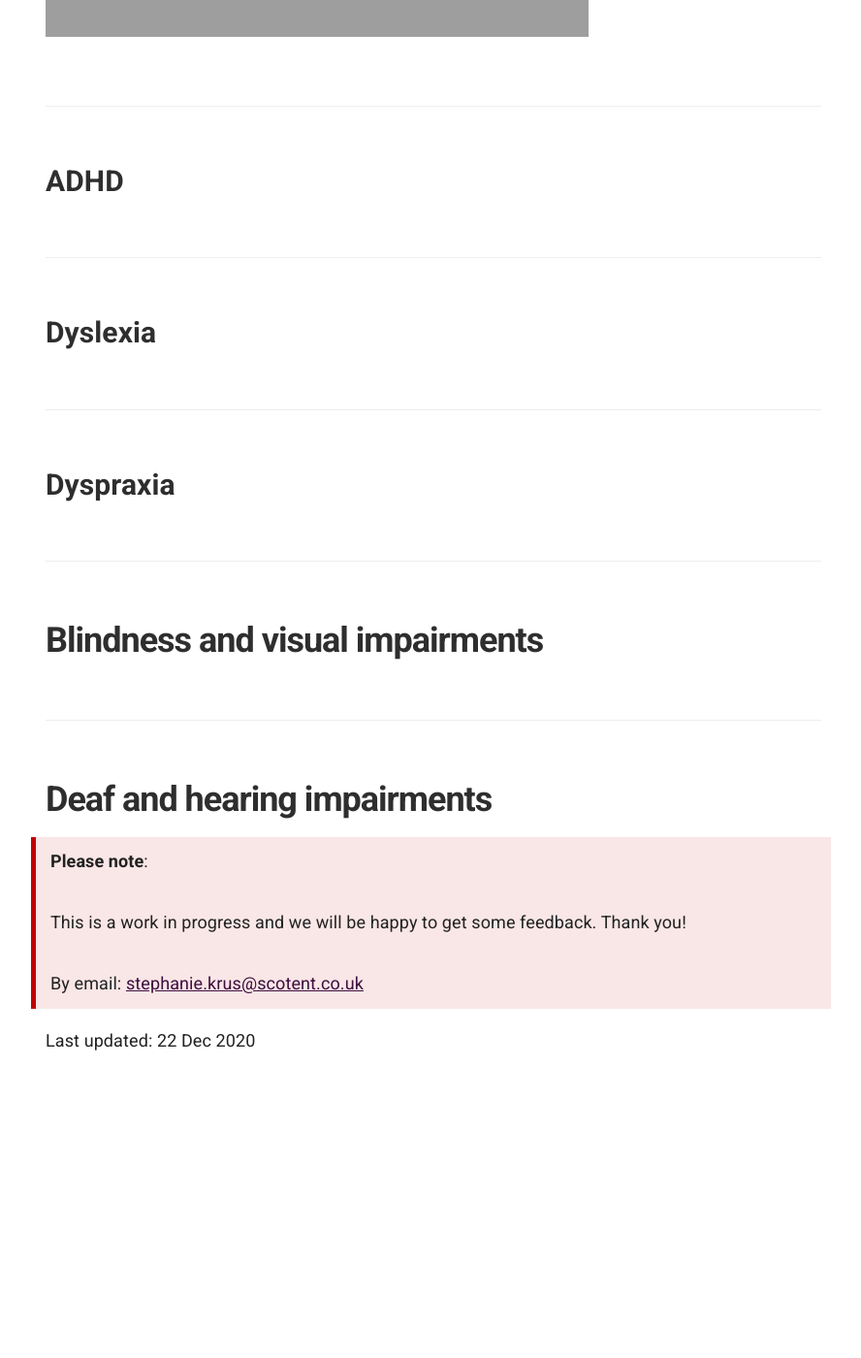
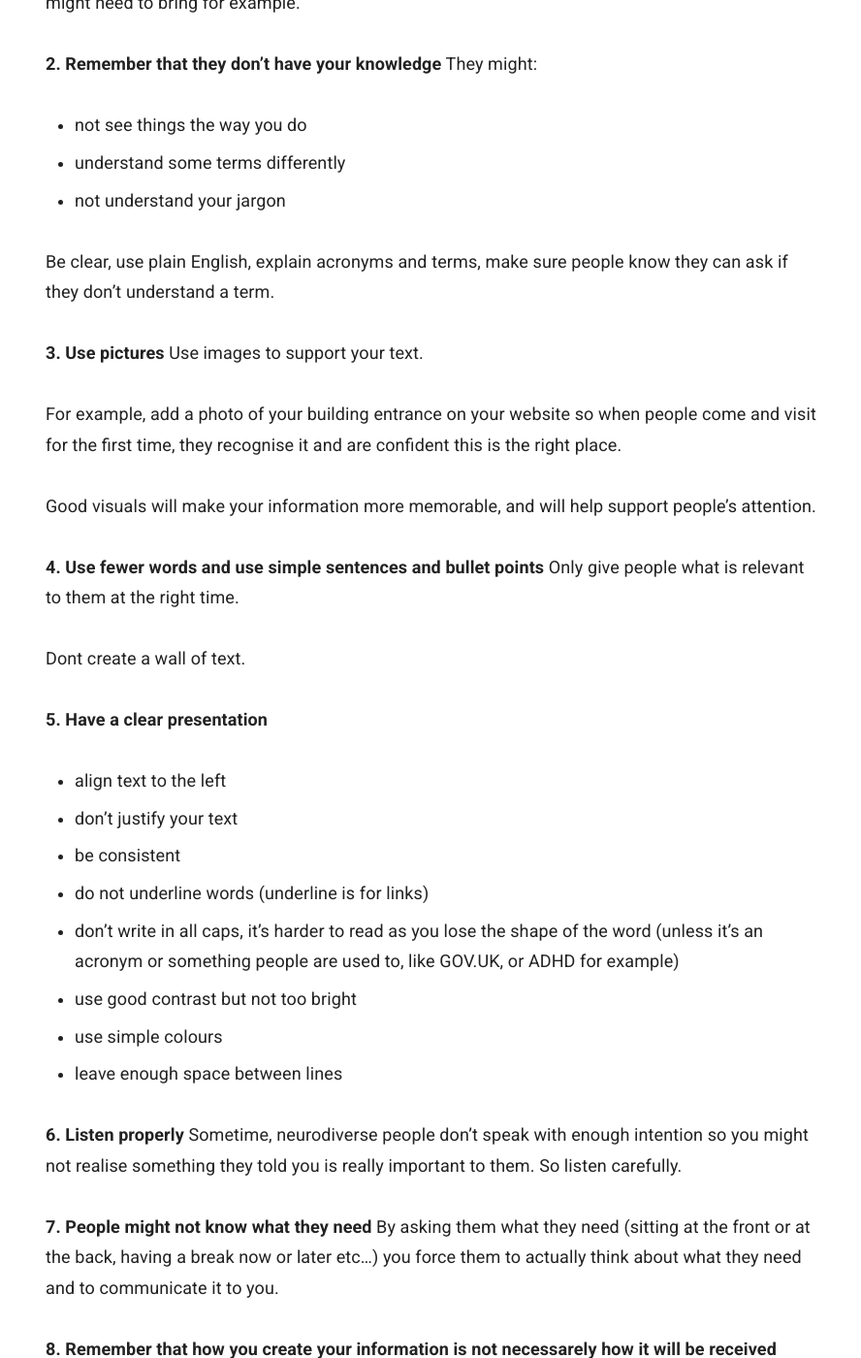
Before and after one commit to numbat70/inclusion2021, a Jekyll site: the page built from _docs/accessibility/advice-specific.md, in a window 1280 px wide and 1400 px high, scrolled down 2428 px. Shown: the whole window at 97% size, without its empty margins (343-1231 px from the left). Built offline with Jekyll 4.4.1, drawn with Linux system fonts in a browser that asks for light colours; before the commit the page ends 3538 px from its top, so only the background shows below that; some of the changed text lies outside the part shown; grey boxes are pictures that could not be loaded.

Commit message:
SK - add content and fix links

```diff
--- a/_docs/accessibility/advice-specific.md
+++ b/_docs/accessibility/advice-specific.md
@@ -5,40 +5,111 @@ order: 7
 ---
 
 Quick access:
-- [Neurodiversity](inclusion/accessibility/advice-specific/#neurodiversity)
-  - [Autism](inclusion/accessibility/advice-specific/#autism)
-  - [ADHD](inclusion/accessibility/advice-specific/#adhd) - Attention Deficit Hyperactivity Disorder
-  - [Dyslexia](inclusion/accessibility/advice-specific/#dyslexia)
-  - [Dyspraxia](inclusion/accessibility/advice-specific/#dyspraxia)
-- [Blindness and visual impairments](inclusion/accessibility/advice-specific/#blindness-and-visual-impairments)
-- [Deaf and hearing impairments](inclusion/accessibility/advice-specific/#deaf-and-hearing-impairments)
+- [Neurodiversity](/#neurodiversity)
+  - [Autism](/#autism)
+  - [ADHD](/#adhd) - Attention Deficit Hyperactivity Disorder
+  - [Dyslexia](/#dyslexia)
+  - [Dyspraxia](/#dyspraxia)
+- [Blindness and visual impairments](/#blindness-and-visual-impairments)
+- [Deaf and hearing impairments](/#deaf-and-hearing-impairments)
 
 These [posters from the Home Offcice Digital](https://github.com/UKHomeOffice/posters/blob/master/accessibility/dos-donts/posters_en-UK/accessibility-posters-set.pdf) are a great resource. They are available in many languages.
 
 ![collage of 8 posters from the Home Office showing we you should do / don't do regarding designing for deaf or hard of hearing, users on the autistic spectrum, dyslexia, anxiety, physical or motor disabilities, low vision, or screen readers ](/inclusion/accessibility/files/do-dont.png)
 
 ## Neurodiversity
-This is an umbrella term which covers a lot of conditions.
+Neurodiversity is not a well known term. It’s used to reflect one the diversity of ways people’s brain functions. There is no ‘normal’ or ‘right’ way. People with autism, ADHD (Attention Deficit Hyperactivity Disorder) or dyslexia are part of this neurodiversity.
+
+**Talk from [Rachel Morgan-Trimmer]**(https://sparkleclass.com/): Workshop: What is neurodiversity and why should you care about it?
+<iframe title="Workshop: What is neurodiversity and why should you care about it?" width="624" height="468" src="https://www.youtube.com/embed/HdrbrHVD11I" frameborder="0" allow="accelerometer; autoplay; clipboard-write; encrypted-media; gyroscope; picture-in-picture" allowfullscreen></iframe>
+
+### Simple tips
+**1. Tell people what to expect**
+Whether it’s a meeting, an event, a webinar or an application on a website: Tell them when it will start, if there will be a break, how long it will last, who will take part, what is expected of them.
+
+Provide some practical information: are toilets available? is there a quiet room, any documents they might need to bring for example.
+
+**2. Remember that they don’t have your knowledge**
+They might:
+- not see things the way you do
+- understand some terms differently
+- not understand your jargon
+
+Be clear, use plain English, explain acronyms and terms, make sure people know they can ask if they don’t understand a term.
+
+**3. Use pictures**
+Use images to support your text.
+
+For example, add a photo of your building entrance on your website so when people come and visit for the first time, they recognise it and are confident this is the right place.
+
+Good visuals will make your information more memorable, and will help support people’s attention.
+
+**4. Use fewer words and use simple sentences and bullet points**
+Only give people what is relevant to them at the right time.
+
+Dont create a wall of text.
+
+**5. Have a clear presentation**
+- align text to the left
+- don’t justify your text
+- be consistent
+- do not underline words (underline is for links)
+- don’t write in all caps, it’s harder to read as you lose the shape of the word (unless it’s an acronym or something people are used to, like GOV.UK, or ADHD for example)
+- use good contrast but not too bright
+- use simple colours
+- leave enough space between lines
+
+**6. Listen properly**
+Sometime, neurodiverse people don’t speak with enough intention so you might not realise something they told you is really important to them. So listen carefully.
+
+**7. People might not know what they need**
+By asking them what they need (sitting at the front or at the back, having a break now or later etc…) you force them to actually think about what they need and to communicate it to you.
+
+**8. Remember that how you create your information is not necessarely how it will be received**
+People might be distracted, doing something else or not understand it the way you intented to.
+
+**9. People might be hiding their condition or needs**
+… and be very good at it as they have done it for years!
+
+**10. Do nothing**
+Neurodiverse people are often seen as a challenge or a problem, but treating them normally makes them feel included.
+
+
 
 
 ### Autism
+
+Autism is a spectrum condition and affects everyone differently. There are differences in communication, sensory processing, social understanding and how you process information.
+
+A good resource for employers: [DWP Autism and Neurodiversity Toolkit for staff and managers](https://www.autismandneurodiversitytoolkit.org/)
 
 Video from the Scottish Goverment: Around 1 in 100 people in Scotland are autistic. Different minds. One Scotland.
 To understand more, visit differentminds.scot #Differentminds
 <iframe title="Autism myths - full film" width="560" height="322" src="https://www.youtube.com/embed/0TAuQUlpdvU" frameborder="0" allow="accelerometer; autoplay; encrypted-media; gyroscope; picture-in-picture" allowfullscreen></iframe>
 
-Women are often diagnosed very late as there are still a lot of misconception about what autism is.
+Women are often diagnosed very late as there are still a lot of misconceptions about what autism is.
 
 What women with autism want you to know
 <iframe title="What women with autism want you to know" width="560" height="322" src="https://www.youtube.com/embed/NwEH9Ui4HV8" frameborder="0" allow="accelerometer; autoplay; encrypted-media; gyroscope; picture-in-picture" allowfullscreen></iframe>
+
+A shorter video:
+<iframe title="This short video explains how people with autism have common differences in communication, sensory processing, social understanding and how they process information." width="624" height="351" src="https://www.youtube.com/embed/0V8bYm7Bhxw" frameborder="0" allow="accelerometer; autoplay; clipboard-write; encrypted-media; gyroscope; picture-in-picture" allowfullscreen></iframe>
 
 ### ADHD
 
 ### Dyslexia
 
+A good resource of videos to explain the wide range of aspects of Dyslexia: [Dyslexia Bytes](https://www.youtube.com/c/DyslexiaBytes/videos)
+
 ### Dyspraxia
 
 ## Blindness and visual impairments
+
+How 3 blind women use tech
+<iframe title="How 3 blind women use tech" width="848" height="477" src="https://www.youtube.com/embed/pjb-EbBvikw" frameborder="0" allow="accelerometer; autoplay; clipboard-write; encrypted-media; gyroscope; picture-in-picture" allowfullscreen></iframe>
+
+How a screen reader user surf the web - Leonie Watson is an accessiblity specialist.
+<iframe title="How a screen reader user surf the web " width="848" height="477" src="https://www.youtube.com/embed/OUDV1gqs9GA" frameborder="0" allow="accelerometer; autoplay; clipboard-write; encrypted-media; gyroscope; picture-in-picture" allowfullscreen></iframe>
 
 ## Deaf and hearing impairments
 
```
